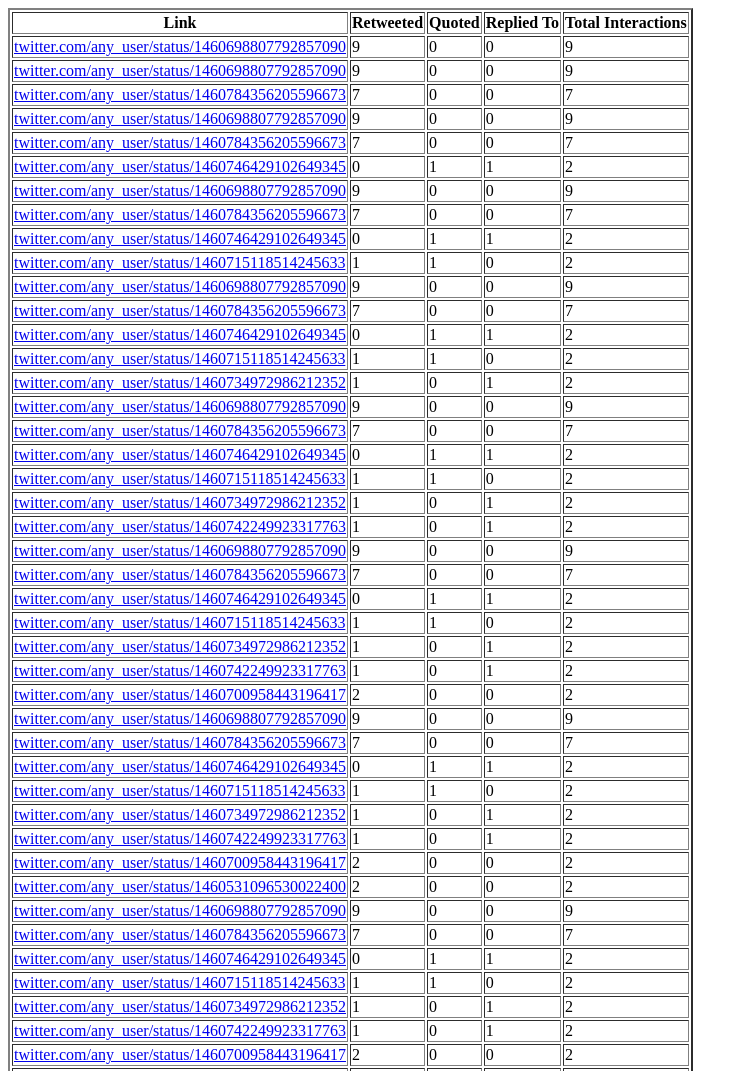
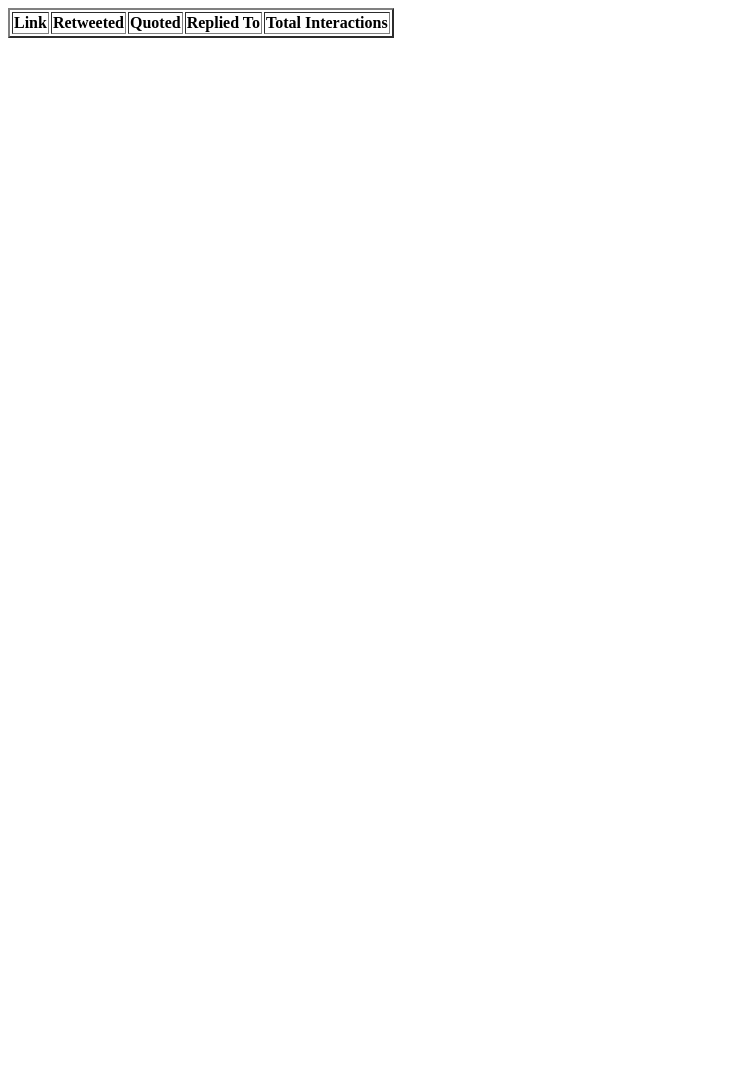
Before and after one commit to arkho-boop/NewsDashboard, a plain HTML site: page index.html in a window 1280 px wide. Shown: the top 1071 px of the page, without its empty margins (0-748 px from the left). After the commit the page ends 800 px from the top, so only its background shows below. Drawn offline with nearby package versions, Linux system fonts and the light colour scheme.

Commit message:
Update index.html

```diff
--- a/index.html
+++ b/index.html
@@ -19,8 +19,6 @@
 
 				$.getJSON('most_interactions.json', function (data) {
 					var tweet = '';
-
-					$.each(data, function (key, value) {
 					tweet += '<tr>';
 					tweet += '<td>' + "<a href='https://" + value.link + "'>" + value.link + '</a>' + '</td>';
 					tweet += '<td>' + value.retweeted + '</td>';
@@ -29,8 +27,6 @@
 					tweet += '<td>' + value.total_interactions + '</td>';
 					tweet += '</tr>'
 					$('#interaction_data').append(tweet);
-
-					});
 				});
 			});
 		</script>
```
Lines whose indentation alone changed are shown as unchanged.
